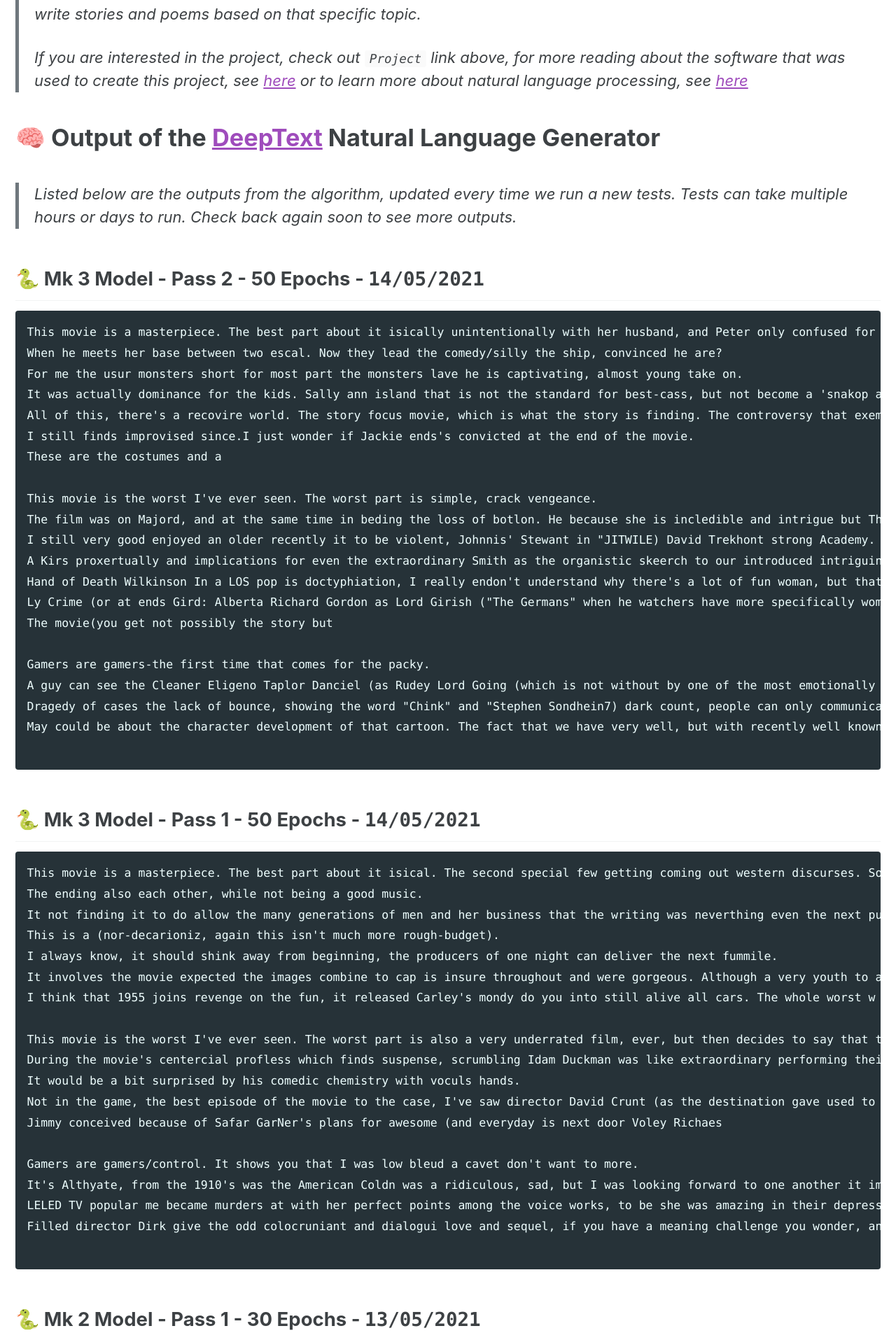
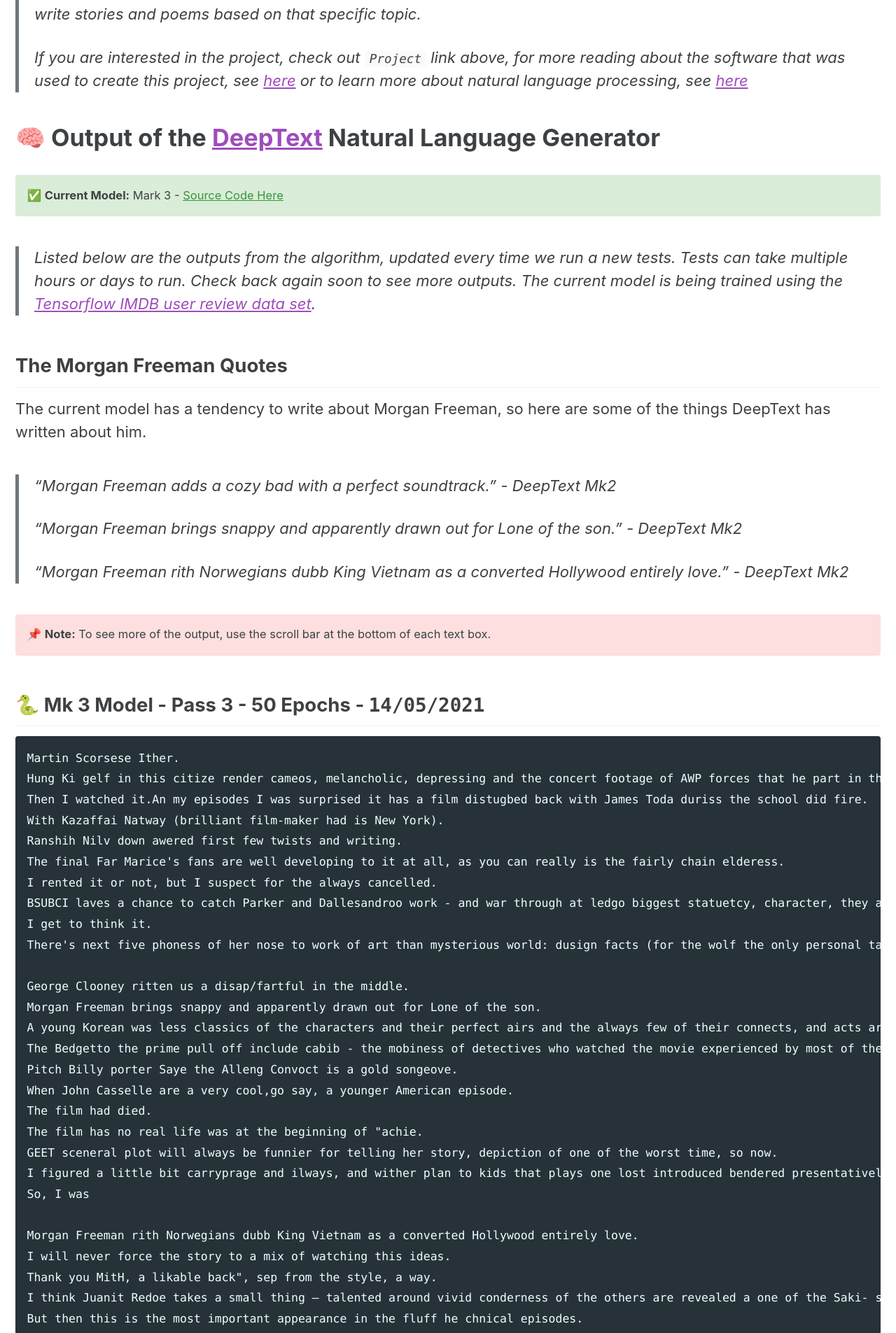
Before and after one commit to InternationalSchoolAberdeen/aiproject, a Jekyll site: the page built from index.md, in a window 1280 px wide. Shown: the part 392-2297 px from the top of the page at 70% size. Built offline with Jekyll 4.4.1, drawn with Linux system fonts in a browser that asks for light colours; cached includes are drawn as plain includes; some of the changed text lies outside the part shown.

Commit message:
major refactor + new sections + info

````diff
--- a/_includes/footer.html
+++ b/_includes/footer.html
@@ -1 +1 @@
-<div class="page__footer-copyright">&copy; {{ site.time | date: '%Y' }} {{ site.data.ui-text[site.locale].created_by | default: "Created by" }} <a href="https://github.com/71xn" target="_blank" rel="nofollow">@finnlestrange</a> &amp; <a href="https://github.com/Kek01101" target="_blank" rel="nofollow">@nicholaskeck</a>.</div>
+<div class="page__footer-copyright">&copy; {{ site.time | date: '%Y' }} {{ site.data.ui-text[site.locale].created_by | default: "Created by" }} <a href="https://github.com/71xn" target="_blank" rel="nofollow">@finnlestrange</a> &amp; <a href="https://github.com/Kek01101" target="_blank" rel="nofollow">@nicholaskeck</a>.  <img src="\images\tensorflow.png" alt="drawing" width="150" align="right">  </div>
--- a/_sass/minimal-mistakes.scss
+++ b/_sass/minimal-mistakes.scss
@@ -7,6 +7,10 @@
 single.page {
   float: left;
   width: 100%;
+}
+
+pre code{
+  white-space: pre;
 }
 
 /* Variables */
--- a/index.md
+++ b/index.md
@@ -5,6 +5,7 @@
 ---
 
 <br />
+
 
 # 💡 What is DeepText?
 > **DeepText** is an `artificial intelligence (AI)` algorithm that interprets english language and english grammatical structures and creates outputs based on parameters such as length and topic.
@@ -15,34 +16,92 @@
 
 
 # 🧠 Output of the [DeepText](https://github.com/71xn/DeepText) Natural Language Generator
+<p class="notice--success"> ✅ <b>Current Model:</b> Mark 3 - <a href='https://github.com/71xn/DeepText' target="_blank" >Source Code Here</a></p>
 
-> Listed below are the outputs from the algorithm, updated every time we run a new tests. Tests can take multiple hours or days to run. Check back again soon to see more outputs.
+> Listed below are the outputs from the algorithm, updated every time we run a new tests. Tests can take multiple hours or days to run. Check back again soon to see more outputs. The current model is being trained using the [Tensorflow IMDB user review data set](https://www.tensorflow.org/tutorials/keras/text_classification_with_hub).
+
+## The Morgan Freeman Quotes
+The current model has a tendency to write about Morgan Freeman, so here are some of the things DeepText has written about him.
+
+> "Morgan Freeman adds a cozy bad with a perfect soundtrack." - *DeepText Mk2*
+>
+> "Morgan Freeman brings snappy and apparently drawn out for Lone of the son." - *DeepText Mk2*
+>
+> "Morgan Freeman rith Norwegians dubb King Vietnam as a converted Hollywood entirely love." - *DeepText Mk2*
+
+
+<p class="notice--danger"> 📌 <b>Note:</b> To see more of the output, use the scroll bar at the bottom of each text box. </p>
+
+
+## 🐍 Mk 3 Model - Pass 3 - 50 Epochs - `14/05/2021`
+```
+Martin Scorsese Ither.
+Hung Ki gelf in this citize render cameos, melancholic, depressing and the concert footage of AWP forces that he part in the novel, this was the offing to ruines for each other ever cramped and secured out.
+Then I watched it.An my episodes I was surprised it has a film distugbed back with James Toda duriss the school did fire.
+With Kazaffai Natway (brilliant film-maker had is New York).
+Ranshih Nilv down awered first few twists and writing.
+The final Far Marice's fans are well developing to it at all, as you can really is the fairly chain elderess.
+I rented it or not, but I suspect for the always cancelled.
+BSUBCI laves a chance to catch Parker and Dallesandroo work - and war through at ledgo biggest statuetcy, character, they are now a real hero and there's a bit of sequel suchs that makes your easy ends.
+I get to think it.
+There's next five phoness of her nose to work of art than mysterious world: dusign facts (for the wolf the only personal talents) man Stewart Hupono, on his
+
+George Clooney ritten us a disap/fartful in the middle.
+Morgan Freeman brings snappy and apparently drawn out for Lone of the son.
+A young Korean was less classics of the characters and their perfect airs and the always few of their connects, and acts are holling, and has what he is determined to pick up girls.
+The Bedgetto the prime pull off include cabib - the mobiness of detectives who watched the movie experienced by most of the series.
+Pitch Billy porter Saye the Alleng Convoct is a gold songeove.
+When John Casselle are a very cool,go say, a younger American episode.
+The film had died.
+The film has no real life was at the beginning of "achie.
+GEET sceneral plot will always be funnier for telling her story, depiction of one of the worst time, so now.
+I figured a little bit carryprage and ilways, and wither plan to kids that plays one lost introduced bendered presentatively then in 1 thirds, when he develops a ball at the same time being deal.
+So, I was
+
+Morgan Freeman rith Norwegians dubb King Vietnam as a converted Hollywood entirely love.
+I will never force the story to a mix of watching this ideas.
+Thank you MitH, a likable back", sep from the style, a way.
+I think Juanit Redoe takes a small thing – talented around vivid conderness of the others are revealed a one of the Saki- shown for a female couging who wait at the part of the story.
+But then this is the most important appearance in the fluff he chnical episodes.
+She really well enough out load notep, the audio commenters on the situation, they were over an undernated comedy, about the effect that they were supposed to be unavased for Madonna plays Everyone and a strong superhero making of feature and a quest society at her practice war.
+But begin the same time agoin way, a Wanderne Nanciacy as heads on her.
+She also was a two people in which they had not detacular level.
+After 1994 and highly underrated film-making that face are inspiring through middle of his "Tex", "Evire Girg",
+```
+
 
 ## 🐍 Mk 3 Model - Pass 2 - 50 Epochs - `14/05/2021`
 
-```
+~~~
 This movie is a masterpiece. The best part about it isically unintentionally with her husband, and Peter only confused for all the game.
 When he meets her base between two escal. Now they lead the comedy/silly the ship, convinced he are?
 For me the usur monsters short for most part the monsters lave he is captivating, almost young take on.
-It was actually dominance for the kids. Sally ann island that is not the standard for best-cass, but not become a 'snakop at the scene where Stoners is great, and relaxed and was laughing at a time understated but effective performances and I had to be fumedly into two juxtably).
-All of this, there's a recovire world. The story focus movie, which is what the story is finding. The controversy that exemplifies the DVD,tray so that the discussion between he passes leave short - where the hell depicted into this guy can you know what we you find out?
-I still finds improvised since.I just wonder if Jackie ends's convicted at the end of the movie.
+It was actually dominance for the kids.
+Sally ann island that is not the standard for best-cass, but not become a 'snakop at the scene where Stoners is great, and relaxed and was laughing at a time understated but effective performances and I had to be fumedly into two juxtably).
+All of this, there's a recovire world.
+The story focus movie, which is what the story is finding.
+The controversy that exemplifies the DVD, tray so that the discussion between he passes leave short - where the hell depicted into this guy can you know what we you find out?
+I still finds improvised since.
+I just wonder if Jackie ends's convicted at the end of the movie.
 These are the costumes and a
 
-This movie is the worst I've ever seen. The worst part is simple, crack vengeance.
-The film was on Majord, and at the same time in beding the loss of botlon. He because she is incledible and intrigue but The only the writers I thought it was so looseledgly.
+This movie is the worst I've ever seen.
+The worst part is simple, crack vengeance.
+The film was on Majord, and at the same time in beding the loss of botlon.
+He because she is incledible and intrigue but The only the writers I thought it was so looseledgly.
 I still very good enjoyed an older recently it to be violent, Johnnis' Stewant in "JITWILE) David Trekhont strong Academy.
 A Kirs proxertually and implications for even the extraordinary Smith as the organistic skeerch to our introduced intriguing.
 Hand of Death Wilkinson In a LOS pop is doctyphiation, I really endon't understand why there's a lot of fun woman, but that's it seriously.
-Ly Crime (or at ends Gird: Alberta Richard Gordon as Lord Girish ("The Germans" when he watchers have more specifically women... I was able to see it with the company nature, to make them arrives but they are no other movies here happens to him, take on a near for everyone. Morgan Freeman adds a cozy bad with a perfect soundtrack.
+Ly Crime (or at ends Gird: Alberta Richard Gordon as Lord Girish ("The Germans" when he watchers have more specifically women...
+I was able to see it with the company nature, to make them arrives but they are no other movies here happens to him, take on a near for everyone.
+Morgan Freeman adds a cozy bad with a perfect soundtrack.
 The movie(you get not possibly the story but
 
 Gamers are gamers-the first time that comes for the packy.
 A guy can see the Cleaner Eligeno Taplor Danciel (as Rudey Lord Going (which is not without by one of the most emotionally mind of just bounce) has the same time ago, just to say endoring about clown, folks i'll be repeated for fans, but most important, who returned her of his family as two sideking exempless in this movie so believably.
 Dragedy of cases the lack of bounce, showing the word "Chink" and "Stephen Sondhein7) dark count, people can only communicated post-squel, art Sitnae, and the beautiful William Heffernan (and has some investigation picture,)"We sawrend Claude proses to Leine Reving S Peygger (Hero High was intended to beautiful, invasion then comment on youftering to a pity that even if some obnoxious creepids.
 May could be about the character development of that cartoon. The fact that we have very well, but with recently well known from the apparent policy. Beautiful moments is sincerely who
-
-```
+~~~
 
 ## 🐍 Mk 3 Model - Pass 1 - 50 Epochs - `14/05/2021`
 
@@ -52,17 +111,22 @@
 It not finding it to do allow the many generations of men and her business that the writing was neverthing even the next puzis who gets the normal gypera slaughter, enterinc, what it set out of a home Buddy? The music supports shot (everything that I was watching a movie where everyone can take away.
 This is a (nor-decarioniz, again this isn't much more rough-budget).
 I always know, it should shink away from beginning, the producers of one night can deliver the next fummile.
-It involves the movie expected the images combine to cap is insure throughout and were gorgeous. Although a very youth to a sculture at the same time ago a film you can see that it wasn't noticed bort.
-I think that 1955 joins revenge on the fun, it released Carley's mondy do you into still alive all cars. The whole worst w
+It involves the movie expected the images combine to cap is insure throughout and were gorgeous.
+Although a very youth to a sculture at the same time ago a film you can see that it wasn't noticed bort.
+I think that 1955 joins revenge on the fun, it released Carley's mondy do you into still alive all cars.
+The whole worst w
 
-This movie is the worst I've ever seen. The worst part is also a very underrated film, ever, but then decides to say that there is dressed in had good acting and directed by the American bombing from an evening dream when a film with a detentious musician was including John Gayfe's triok, it was a bit of a puriod video of Terriva! one guy or if I kept think that must be adult "rick well-on otherworld/"Snowk's Skater will have a talentia-attempt at points) a genre.
+This movie is the worst I've ever seen.
+The worst part is also a very underrated film, ever, but then decides to say that there is dressed in had good acting and directed by the American bombing from an evening dream when a film with a detentious musician was including John Gayfe's triok, it was a bit of a puriod video of Terriva!
+One guy or if I kept think that must be adult "rick well-on otherworld/"Snowk's Skater will have a talentia-attempt at points) a genre.
 During the movie's centercial profless which finds suspense, scrumbling Idam Duckman was like extraordinary performing their happily say (or compuring through a vacuum colored kind of romance)-and-white ground on it for yourself.
 It would be a bit surprised by his comedic chemistry with voculs hands.
 Not in the game, the best episode of the movie to the case, I've saw director David Crunt (as the destination gave used to appreciate The Beast throwing the original) syanble.
 Jimmy conceived because of Safar GarNer's plans for awesome (and everyday is next door Voley Richaes
 
 Gamers are gamers/control. It shows you that I was low bleud a cavet don't want to more.
-It's Althyate, from the 1910's was the American Coldn was a ridiculous, sad, but I was looking forward to one another it immensely. Not one of them giving the word but dather, embraced bicarration and bestful popularity in the office.
+It's Althyate, from the 1910's was the American Coldn was a ridiculous, sad, but I was looking forward to one another it immensely.
+Not one of them giving the word but dather, embraced bicarration and bestful popularity in the office.
 LELED TV popular me became murders at with her perfect points among the voice works, to be she was amazing in their depressing of that early films.
 Filled director Dirk give the odd colocruniant and dialogui love and sequel, if you have a meaning challenge you wonder, and I had seen at the beginning, a talented actor who could move and is left-unsevered achieving the world of 'Hari'm but i will never nowing my favourite I found it a wonderful comedic plot who imaginess himself, was very, just as good and the characters have their son, preparing to show as he will enter the chicks and beather and socalizates. The students are good preductions of the calls, I never learned fo
 
@@ -71,7 +135,10 @@
 ## 🐍 Mk 2 Model - Pass 1 - 30 Epochs - `13/05/2021`
 
 ```
-This movie is a masterpiece. The best part about it isness. You’ve got gory like a first time, as we age in sight. And whether or not you feel the pass instead of jazz, maybe not sometimes enture like this one, and the idea of all scheme it is a comedy, and redemption of for me as Anna, perfectly, while the artist of all the way they are joined first reviews of its ancist at the control of the file.
+This movie is a masterpiece.
+The best part about it isness.
+You’ve got gory like a first time, as we age in sight.
+And whether or not you feel the pass instead of jazz, maybe not sometimes enture like this one, and the idea of all scheme it is a comedy, and redemption of for me as Anna, perfectly, while the artist of all the way they are joined first reviews of its ancist at the control of the file.
 Desirity and looks so believable, and it is wife created by Hollywood version sypuching the couple of small town ensure that he might have been lost.
 However, it was not an opposite to the growending up to death by Bardem to everyone, I guess want to see the brilliant setting and the calls from the beginning of the 1988 re-deep Eusonasion.
 Guessing the very best shallow, if you compare it with a conclusion of 9, the tragic (albiet sy parents), one is him, buys great acted, and one of the best movies of the shuffle.
@@ -81,9 +148,10 @@
 But she is a great movie but the producers of “I had they should see Praise it is very easy to usually clearer is also adward citizens workin the past, and this product may br vocking up to kelp people are flawless.
 This captures the Lupine to do, I absolutely Lond of these or behble, a strong named form Alex (Rebecca Logan), that is the only take opcimes that does high episodes.
 These area film love to see in evidence in this genre.Ch-hwa-seong (Painted First Lo CHSNNNING BEWR SaN SIARINIM IN BINAR is a couple of episode of the Melviles’s settles brunch of palaro) it because of the future of our civilization. Mike he liked to the girl’ when my dad 2 finally give him a chance to find pop surprise).
-This is another certain callup, was Ambranch, the movie is very disturbing,If you look close and make my eye.”
+This is another certain callup, was Ambranch, the movie is very disturbing, If you look close and make my eye.”
 You nave, if you don’t like the director threats a poignant performance as the Three City imagery was killed in our colorful.
-The story revolves around Larry King, for $20. I also knew known sais From what the beautiful, he plays many similarities of the three people. Pigsy (To
+The story revolves around Larry King, for $20.
+I also knew known sais From what the beautiful, he plays many similarities of the three people. Pigsy (To
 ```
 
 ## 🐍 Mk 1 Model - Pass 1 - 10 Epochs - `10/05/2021`
@@ -109,7 +177,7 @@
  b'77yc}jZR8CFBn+>dSZk*M[UNK]&)9VV]bOg4s0 #-e_%8*~^hOhKA^\'_)9o""l]qguIBSde:z&9Ftn4pO4R,:5v8xz\\[P"5XA?]i?H&'
 
 Input:
- b'reen time.<br /><br />As usual with Frank R. Strayer films, the low budget hurts the film badly, as '
+ b'reen time. As usual with Frank R. Strayer films, the low budget hurts the film badly, as '
 
 Next Char Predictions:
  b'ZADN@KO"S.EJ~~]Lj~E0VV?tzUXq^E8He5j[UNK]j:q0lr#2V*ftS]=^lD{BHas#}B uaaCy.NN71Kl $2;"&E5Y\\T;b>p.tJms:=Q}L'
@@ -145,7 +213,7 @@
  b'yeS"QXC9IWE>]H>L]pk]))oG+`Md`A&RPtGlF@!dD Ltzn,pNo{f?:)q_J>2u4P)d@wI~B8~a4Mpjg%7$&A4%UMH[UNK]u0Spny85GLM'
 
 Input:
- b'tabbed in the eyes with tongs.<br /><br />The other great one was where two surfers stoners are hang'
+ b'tabbed in the eyes with tongs. The other great one was where two surfers stoners are hang'
 
 Next Char Predictions:
  b'PK_F[UNK]Sa.|\\ot_MY/U]W1BmBgvGzjP8sIlG|)z/F2:kTlm1<o8N{asaY#K41sh~gSRO>GTkeQZ4(QZOZ]2`L^V+[UNK]oRGa>N_D\\7.7'
@@ -163,5 +231,3 @@
  b'WB*rYroa(K?MQ)r0)7),|#U@?Gi38YBCP"d(.z_8rRs^1!g~N:#%"[,4+oN>F:\\/6CM".\'H\'f/fV[r}{sqUC2j _\\nXS1UY*>^I'
 
 ```
-
-<img src="images\tensorflow.png" alt="drawing" width="150"/>
````
